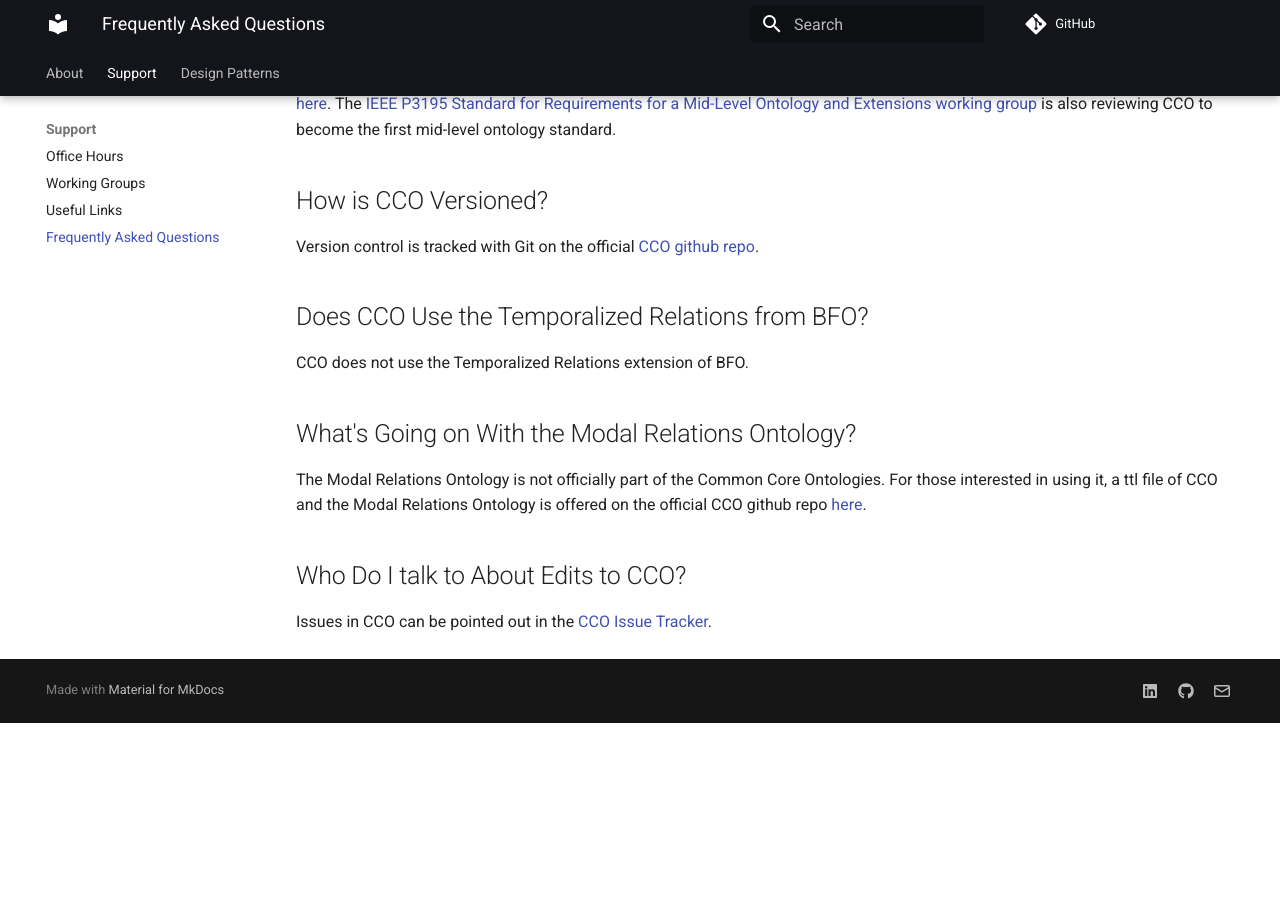
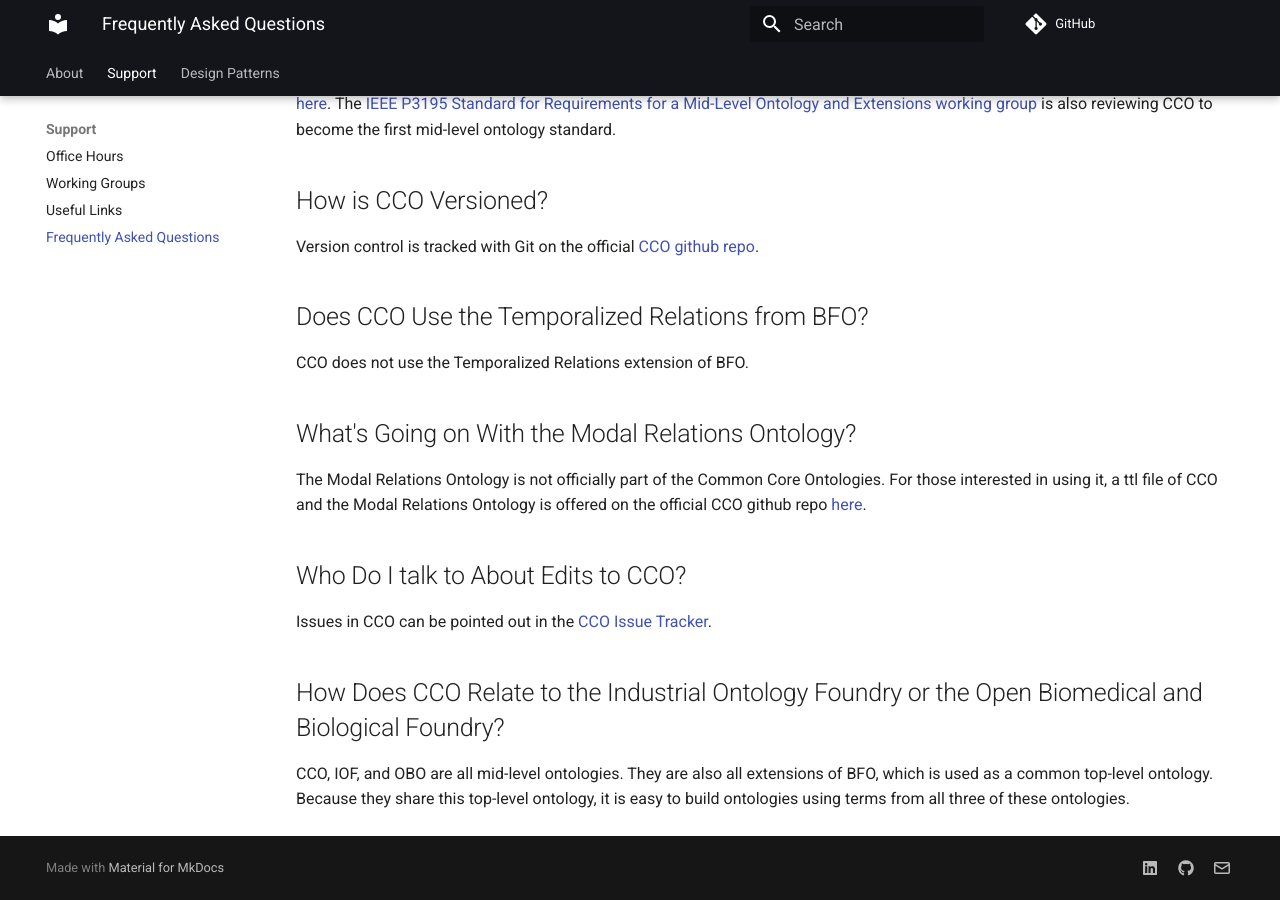
Before and after one commit to CommonCoreOntology/cco-webpage, an MkDocs documentation site: the page built from docs/faq.md, in a window 1280 px wide and 900 px high, scrolled down 1678 px. Built offline with MkDocs 1.6.1 and Material for MkDocs 9.7.7, drawn with Linux system fonts in a browser that asks for light colours; comment, search, counter and statistics services are not loaded; before the commit the page ends 2401 px from its top, so only the background shows below that.

Commit message:
Update faq.md
iof obo

```diff
--- a/docs/faq.md
+++ b/docs/faq.md
@@ -36,5 +36,7 @@
     <p>The Modal Relations Ontology is not officially part of the Common Core Ontologies. For those interested in using it, a ttl file of CCO and the Modal Relations Ontology is offered on the official CCO github repo <a href="https://github.com/CommonCoreOntology/CommonCoreOntologies/blob/develop/cco-merged/MergedAllCoreOntology-v1.5-2024-02-14.ttl" target="_blank">here</a>.</p>
   <h2>Who Do I talk to About Edits to CCO?</h2>
     <p>Issues in CCO can be pointed out in the <a href="https://github.com/CommonCoreOntology/CommonCoreOntologies/issues" target="_blank">CCO Issue Tracker</a>.</p>
+  <h2>How Does CCO Relate to the Industrial Ontology Foundry or the Open Biomedical and Biological Foundry?</h2>
+    <p>CCO, IOF, and OBO are all mid-level ontologies. They are also all extensions of BFO, which is used as a common top-level ontology. Because they share this top-level ontology, it is easy to build ontologies using terms from all three of these ontologies.</p>
 </body>
 </html>
```
